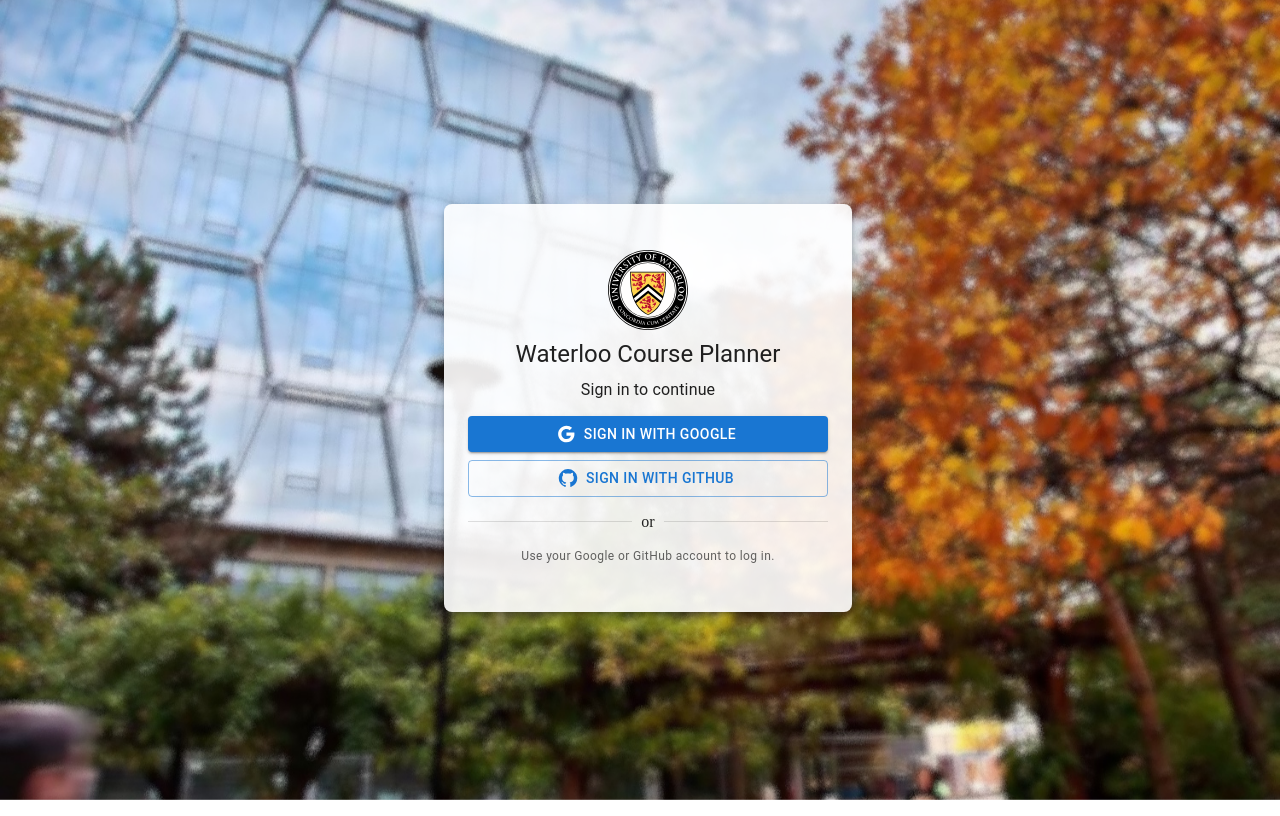
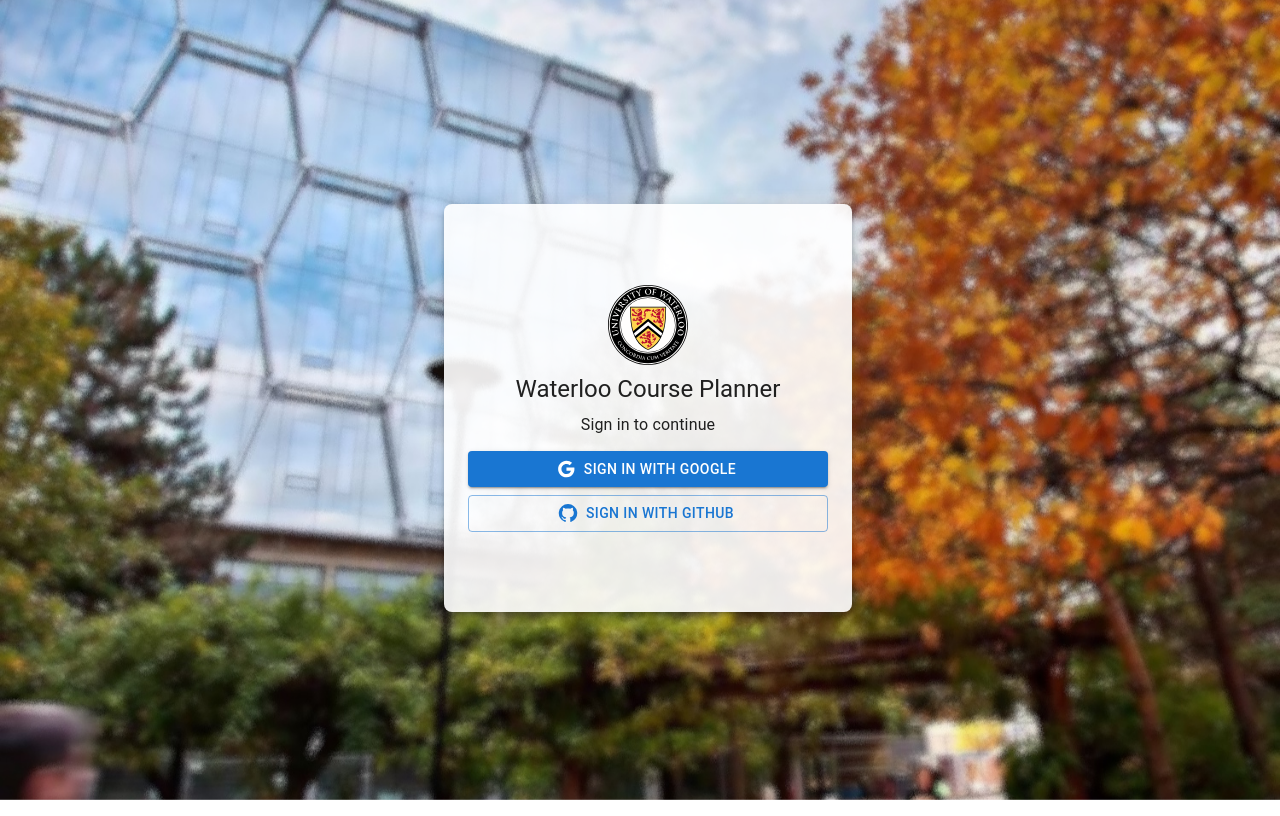
Before and after one commit to ezrasong/UW-Course-Planner, a React (Create React App) app in the folder client/: page / in a window 1280 px wide. Built offline with nearby package versions, Linux system fonts and the light colour scheme; no server answers.

Commit message:
Update Login.js

```diff
--- a/client/src/components/Login.js
+++ b/client/src/components/Login.js
@@ -106,12 +106,6 @@ export default function Login({ onLogin }) {
           >
             Sign in with GitHub
           </Button>
-
-          <Divider sx={{ width: "100%", my: 2 }}>or</Divider>
-
-          <Typography variant="caption" color="text.secondary">
-            Use your Google or GitHub account to log in.
-          </Typography>
         </Paper>
       </Box>
     </>
```
